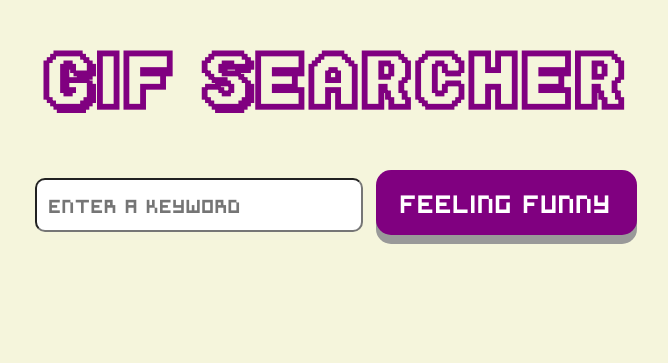
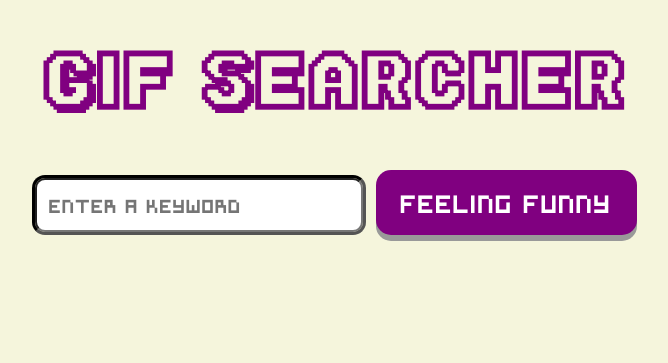
Before and after one commit to pgk-pyitr/Project-02, a plain HTML site: page index.html in a window 1280 px wide. Shown: the top 363 px of the page, without its empty margins (304-972 px from the left). Drawn offline with Linux system fonts and the light colour scheme.

Commit message:
added style to search input

```diff
--- a/CSS/styles.css
+++ b/CSS/styles.css
@@ -27,6 +27,8 @@ body {
     color: black;
     font-size: 18px;
     border-radius: 10px;
+    outline-style: inset;
+
   }
 
 .search-button {
@@ -40,7 +42,7 @@ body {
     background-color: purple;
     border: none;
     border-radius: 15px;
-    box-shadow: 0 9px #999;
+    box-shadow: 0 6px #999;
 
 }
 
```
